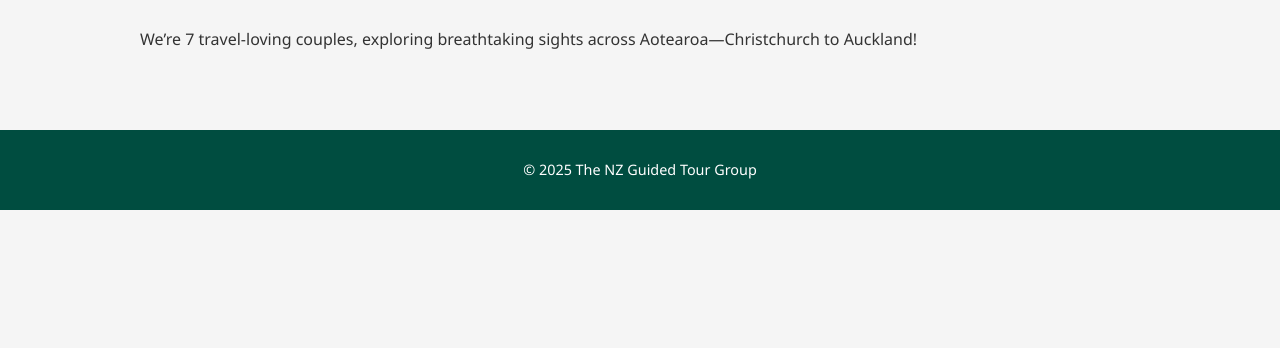
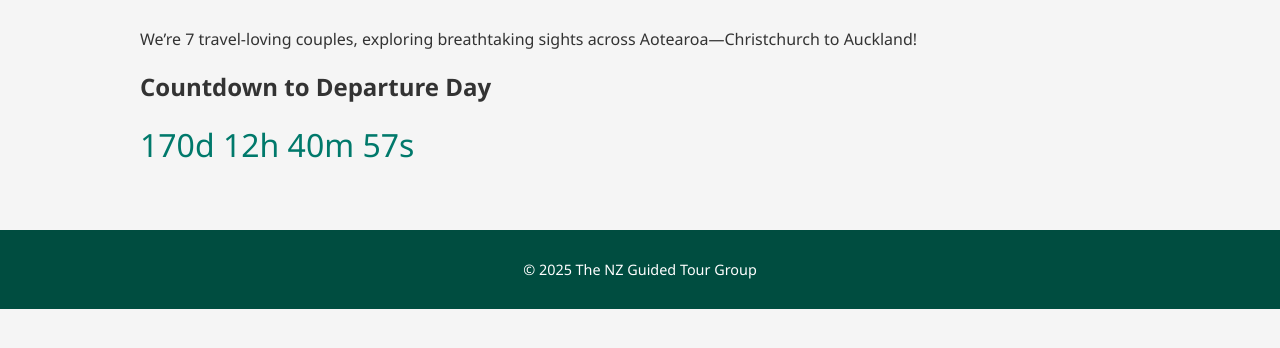
Before and after one commit to pvenkates16/new-zealand-tour, a plain HTML site: page index.html in a window 1280 px wide. Shown: the part 268-616 px from the top of the page. Drawn offline with Linux system fonts and the light colour scheme.

Commit message:
Update index.html
countdown added

```diff
--- a/index.html
+++ b/index.html
@@ -21,10 +21,42 @@
   <main>
     <img src="group_photo.jpg" alt="Group Photo" class="hero">
     <p>We’re 7 travel-loving couples, exploring breathtaking sights across Aotearoa—Christchurch to Auckland!</p>
+    <section id="countdown-section">
+      <h2>Countdown to Departure Day</h2>
+      <div id="countdown" style="font-size: 2em; color: #00796b;"></div>
+    </section>
+
   </main>
 
   <footer>
     <p>&copy; 2025 The NZ Guided Tour Group</p>
   </footer>
+
+  <!-- Countdown script -->
+  <script>
+  const countdownElement = document.getElementById("countdown");
+  const targetDate = new Date("2025-12-12T00:00:00");
+
+  function updateCountdown() {
+    const now = new Date();
+    const diff = targetDate - now;
+
+    if (diff <= 0) {
+      countdownElement.innerHTML = "🎉 It’s tour time!";
+      return;
+    }
+
+    const days = Math.floor(diff / (1000 * 60 * 60 * 24));
+    const hours = Math.floor((diff / (1000 * 60 * 60)) % 24);
+    const minutes = Math.floor((diff / (1000 * 60)) % 60);
+    const seconds = Math.floor((diff / 1000) % 60);
+
+    countdownElement.innerHTML = `${days}d ${hours}h ${minutes}m ${seconds}s`;
+  }
+
+  updateCountdown();
+  setInterval(updateCountdown, 1000);
+</script>
+
 </body>
 </html>
```
